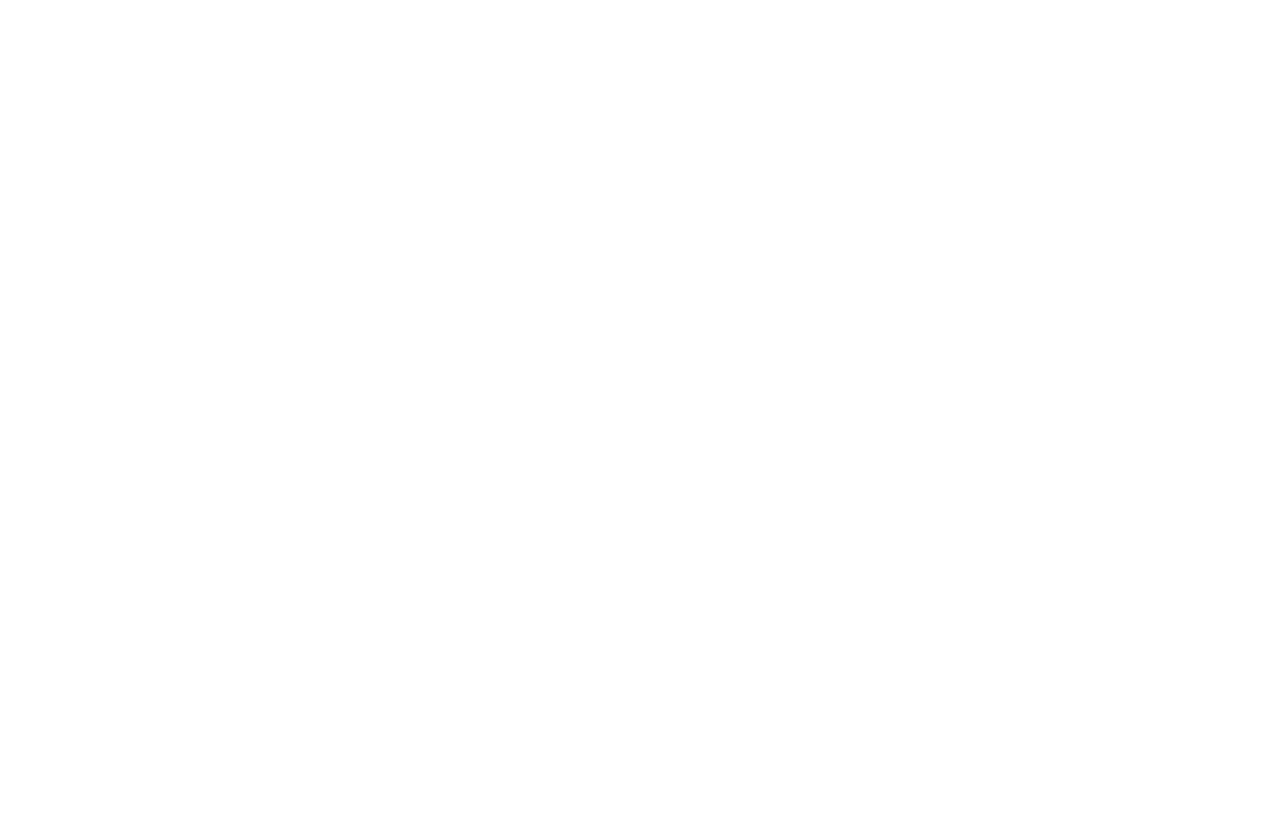
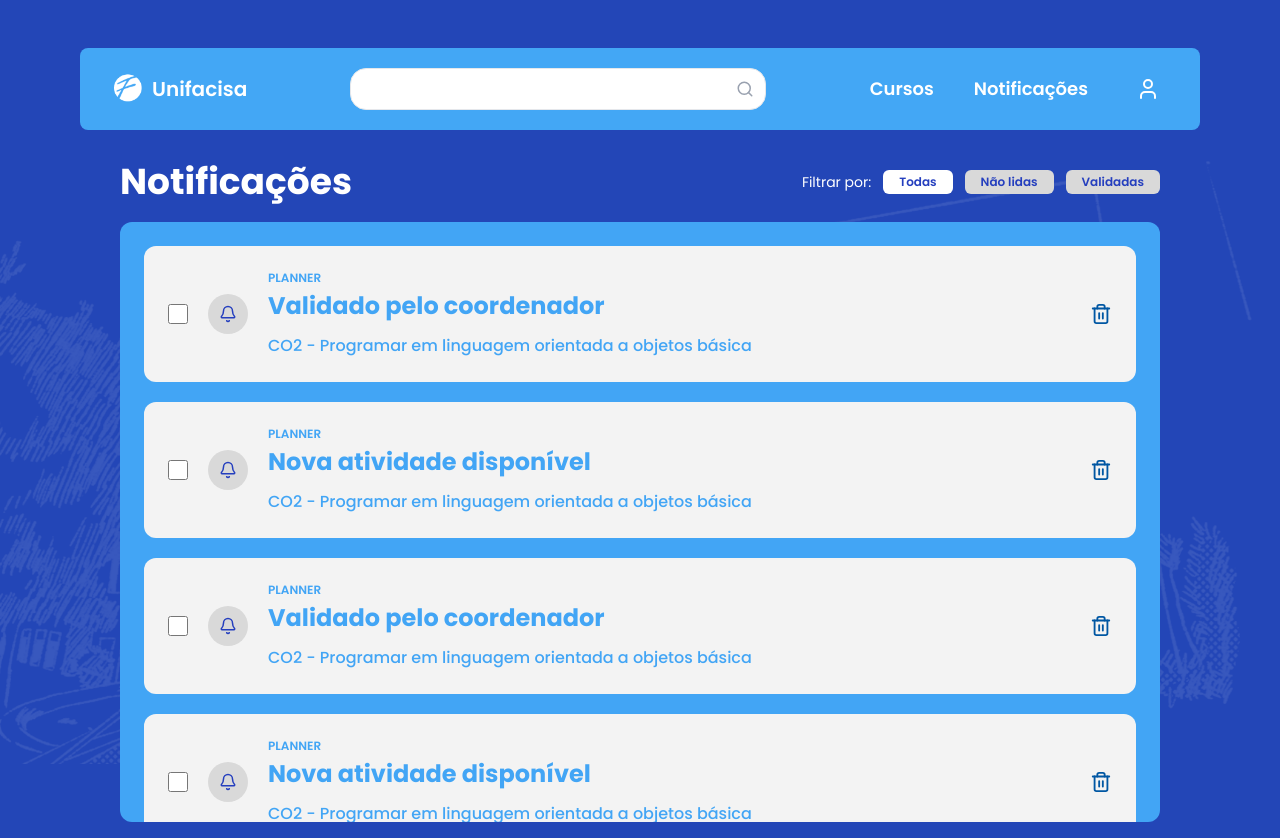
Before and after one commit to anadrv/portfolio-frontend, a React (Vite) app in the folder portfolio/: page /notifications in a window 1280 px wide. Before the commit this address had no page. Before the commit the page ends 800 px from the top, so only its background shows below. Built offline with nearby package versions, Linux system fonts and the light colour scheme.

Commit message:
agr vaii

```diff
--- /dev/null
+++ b/portfolio/src/pages/Notifications/NotificationCards.jsx
@@ -0,0 +1,218 @@
+import { useState } from "react";
+import Layout from "../../Layout/Layout";
+import { Bell, Trash2 } from "lucide-react";
+
+function NotificationCards() {
+  const [filter, setFilter] = useState("Todas");
+
+  const [notifications, setNotifications] = useState([
+    {
+      id: 1,
+      title: "Validado pelo coordenador",
+      course:
+        "CO2 - Programar em linguagem orientada a objetos básica",
+      type: "PLANNER",
+      status: "Validadas",
+    },
+    {
+      id: 2,
+      title: "Nova atividade disponível",
+      course:
+        "CO2 - Programar em linguagem orientada a objetos básica",
+      type: "PLANNER",
+      status: "Não lidas",
+    },
+    {
+      id: 3,
+      title: "Validado pelo coordenador",
+      course:
+        "CO2 - Programar em linguagem orientada a objetos básica",
+      type: "PLANNER",
+      status: "Validadas",
+    },
+    {
+      id: 4,
+      title: "Nova atividade disponível",
+      course:
+        "CO2 - Programar em linguagem orientada a objetos básica",
+      type: "PLANNER",
+      status: "Não lidas",
+    },
+    {
+      id: 5,
+      title: "Validado pelo coordenador",
+      course:
+        "CO2 - Programar em linguagem orientada a objetos básica",
+      type: "PLANNER",
+      status: "Validadas",
+    },
+  ]);
+
+  const handleDelete = (id) => {
+    setNotifications((prev) =>
+      prev.filter((item) => item.id !== id)
+    );
+  };
+
+  const filteredNotifications =
+    filter === "Todas"
+      ? notifications
+      : notifications.filter(
+          (item) => item.status === filter
+        );
+
+  return (
+    <Layout>
+      <div className="px-10 pt-8">
+        <div className="flex items-center justify-between mb-5">
+          <h1 className="text-white text-4xl font-bold">
+            Notificações
+          </h1>
+
+          <div className="flex items-center gap-3">
+            <span className="text-white text-sm">
+              Filtrar por:
+            </span>
+
+            {["Todas", "Não lidas", "Validadas"].map(
+              (item) => (
+                <button
+                  key={item}
+                  onClick={() => setFilter(item)}
+                  className={`
+                    text-xs
+                    px-4
+                    py-1
+                    rounded-md
+                    font-semibold
+                    transition
+                    ${
+                      filter === item
+                        ? "bg-white text-[#253FBE]"
+                        : "bg-[#d9d9d9] text-[#253FBE]"
+                    }
+                  `}
+                >
+                  {item}
+                </button>
+              )
+            )}
+          </div>
+        </div>
+
+        <div
+          className="
+            bg-[#42A5F5]
+            rounded-xl
+            p-6
+            flex
+            flex-col
+            gap-5
+            max-h-[600px]
+            overflow-y-auto
+          "
+        >
+          {filteredNotifications.map((item) => (
+            <div
+              key={item.id}
+              className="
+                bg-[#F3F3F3]
+                rounded-xl
+                px-6
+                py-6
+                flex
+                items-center
+                justify-between
+              "
+            >
+              <div className="flex items-center gap-5">
+                <input
+                  type="checkbox"
+                  className="
+                    w-5
+                    h-5
+                    accent-[#253FBE]
+                    cursor-pointer
+                  "
+                />
+
+                <div
+                  className="
+                    w-10
+                    h-10
+                    rounded-full
+                    bg-[#D9D9D9]
+                    flex
+                    items-center
+                    justify-center
+                  "
+                >
+                  <Bell
+                    size={18}
+                    className="text-[#253FBE]"
+                  />
+                </div>
+
+                <div className="flex flex-col">
+                  <span
+                    className="
+                      text-[#42A5F5]
+                      text-xs
+                      font-semibold
+                      mb-1
+                    "
+                  >
+                    {item.type}
+                  </span>
+
+                  <h2
+                    className="
+                      text-[#42A5F5]
+                      font-bold
+                      text-2xl
+                    "
+                  >
+                    {item.title}
+                  </h2>
+
+                  <p
+                    className="
+                      text-[#42A5F5]
+                      text-base
+                      font-medium
+                      mt-3
+                    "
+                  >
+                    {item.course}
+                  </p>
+                </div>
+              </div>
+
+              <button
+                onClick={() => handleDelete(item.id)}
+                className="hover:scale-110 transition"
+              >
+                <Trash2
+                  size={22}
+                  className="text-[#0057A3]"
+                />
+              </button>
+            </div>
+          ))}
+
+          <div
+            className="
+              w-full
+              h-5
+              bg-white
+              rounded-full
+              flex-shrink-0
+            "
+          />
+        </div>
+      </div>
+    </Layout>
+  );
+}
+
+export default NotificationCards;
--- a/portfolio/src/routes/AppRoutes.jsx
+++ b/portfolio/src/routes/AppRoutes.jsx
@@ -2,6 +2,7 @@ import { Routes, Route } from "react-router-dom";
 import Home from "../pages/Home/Home";
 import Login from "../pages/Login/Login";
 import Subjects from "../pages/Subjects/Subjects";
+import NotificationCards from "../pages/Notifications/NotificationCards";
 
 function AppRoutes() {
   return (
@@ -10,6 +11,7 @@ function AppRoutes() {
       <Route path="/course/7" element={<Subjects />} />
 
       <Route path="/login" element={<Login />} />
+      <Route path="/notifications" element={<NotificationCards />} />
 
 
 
```
